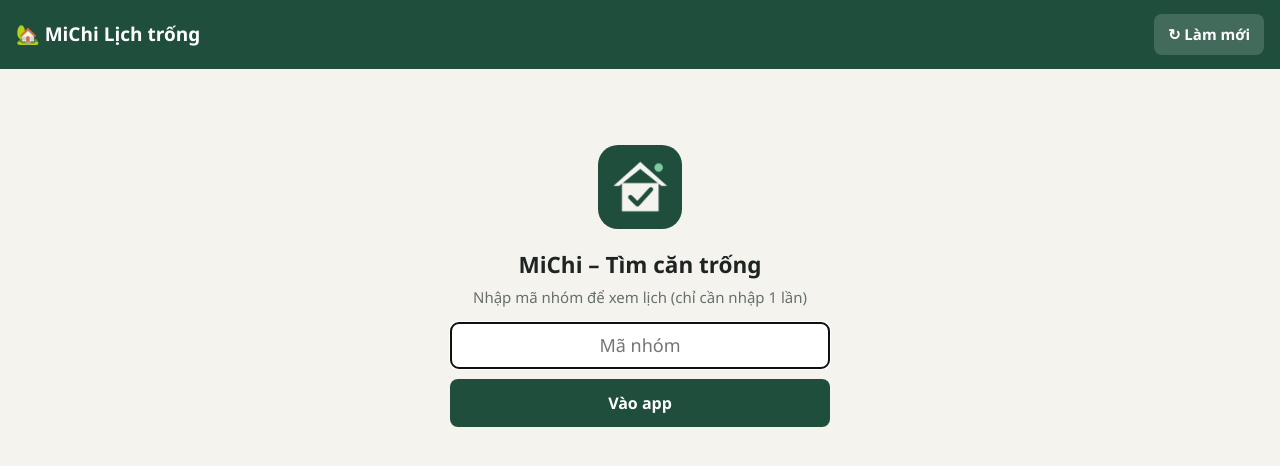
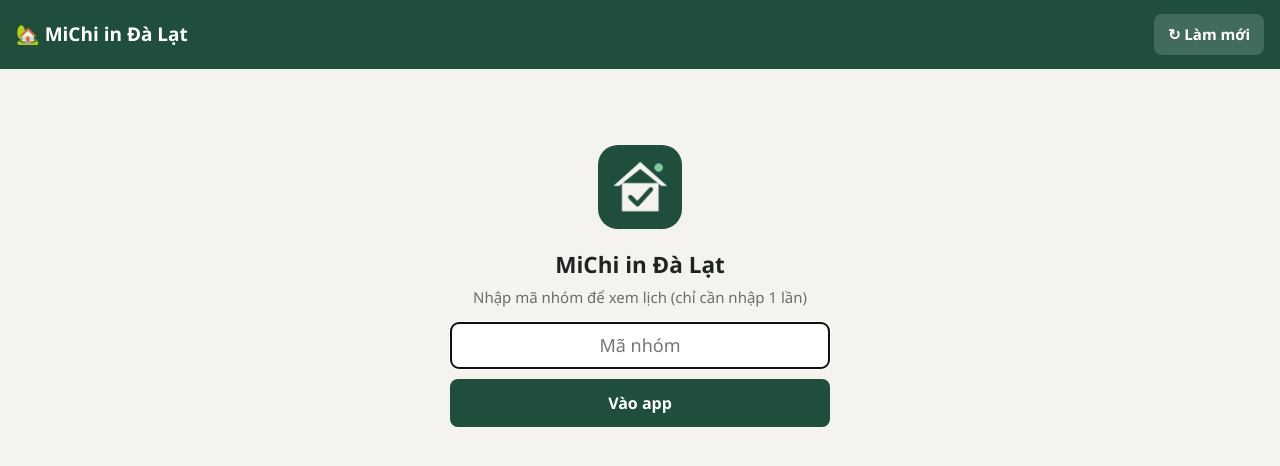
Before and after one commit to phuocph279/michi-lich-trong, a plain HTML site: page index.html in a window 1280 px wide. Drawn offline with Linux system fonts and the light colour scheme.

Commit message:
Đổi tên app thành MiChi in Đà Lạt

```diff
--- a/index.html
+++ b/index.html
@@ -3,7 +3,7 @@
 <head>
 <meta charset="utf-8">
 <meta name="viewport" content="width=device-width, initial-scale=1, viewport-fit=cover">
-<title>MiChi – Tìm căn trống</title>
+<title>MiChi in Đà Lạt</title>
 <meta name="theme-color" content="#1f4e3d">
 <link rel="manifest" href="manifest.webmanifest">
 <link rel="icon" href="icon-192.png">
@@ -11,7 +11,7 @@
 <meta name="apple-mobile-web-app-capable" content="yes">
 <meta name="mobile-web-app-capable" content="yes">
 <meta name="apple-mobile-web-app-status-bar-style" content="black-translucent">
-<meta name="apple-mobile-web-app-title" content="MiChi Lịch trống">
+<meta name="apple-mobile-web-app-title" content="MiChi in Đà Lạt">
 <style>
   :root {
     --nen: #f5f3ee; --the: #ffffff; --chu: #1d2421; --phu: #66706b; --vien: #e3e0d8;
@@ -98,7 +98,7 @@
 </head>
 <body>
 <header>
-  <h1>🏡 MiChi Lịch trống</h1>
+  <h1>🏡 MiChi in Đà Lạt</h1>
   <small id="capNhat"></small>
   <button class="nut sang an" id="nutCai" onclick="caiApp()">📲 Cài app</button>
   <button class="nut sang" id="nutLamMoi" onclick="taiDuLieu(true)">↻ Làm mới</button>
@@ -108,7 +108,7 @@
   <div id="huongDanIOS" class="ios an">📲 <b>Cài lên iPhone:</b> mở trang này bằng <b>Safari</b> → bấm nút <b>Chia sẻ</b> (ô vuông có mũi tên lên) → <b>Thêm vào MH chính</b> → <b>Thêm</b>.</div>
   <div id="manMa" class="man-ma an">
     <img src="icon-192.png" alt="">
-    <h2 style="margin:14px 0 4px">MiChi – Tìm căn trống</h2>
+    <h2 style="margin:14px 0 4px">MiChi in Đà Lạt</h2>
     <div style="color:var(--phu)">Nhập mã nhóm để xem lịch (chỉ cần nhập 1 lần)</div>
     <input id="oMa" type="text" autocomplete="off" autocapitalize="off" spellcheck="false" placeholder="Mã nhóm">
     <button class="nut" onclick="xacNhanMa()">Vào app</button>
--- a/sw.js
+++ b/sw.js
@@ -1,6 +1,6 @@
 // Lưu sẵn khung app để mở nhanh, kể cả khi mạng yếu.
 // Dữ liệu lịch KHÔNG lưu ở đây (app tự lưu bản gần nhất), nên lịch luôn lấy mới khi có mạng.
-var BAN = 'michi-app-v1';
+var BAN = 'michi-app-v2';
 var KHUNG = ['./', './index.html', './manifest.webmanifest', './icon-192.png', './icon-512.png', './apple-touch-icon.png'];
 
 self.addEventListener('install', function (e) {
```
Also changed, not shown: manifest.webmanifest.
